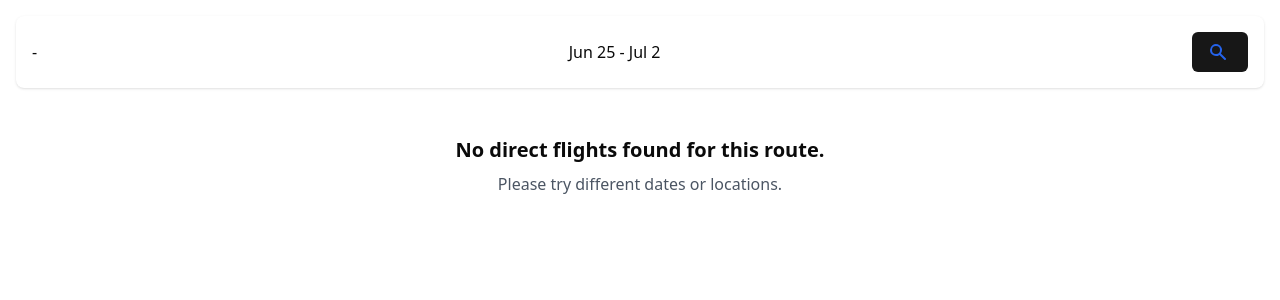
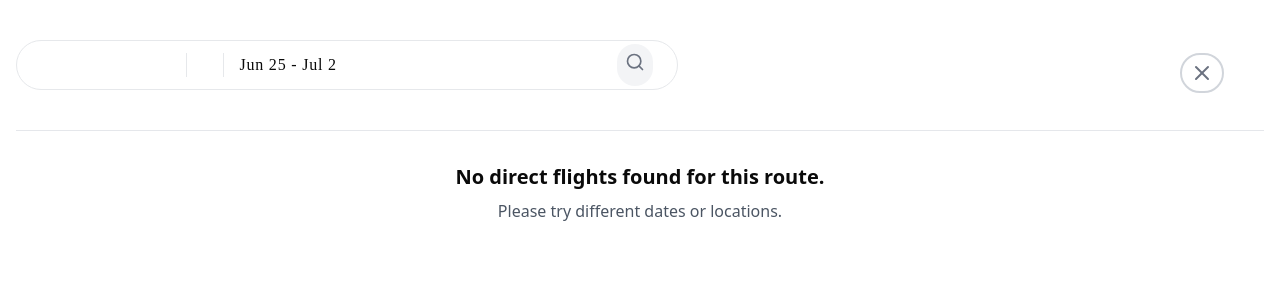
Before and after one commit to AdityaUmale/flight-search, a Next.js app: page /search-results in a window 1280 px wide. Shown: the top 300 px of the page. Built offline with nearby package versions, Linux system fonts and the light colour scheme.

Commit message:
checkpoint

```diff
--- a/app/search-results/page.tsx
+++ b/app/search-results/page.tsx
@@ -1,59 +1,108 @@
-'use client'
-import React from 'react';
-import { useSearchParams } from 'next/navigation';
-import flightConnections from '@/data/flightConnections.json';
-import Image from 'next/image';
-import { Button } from '@/components/ui/button';
+"use client";
+import React from "react";
+import { useSearchParams } from "next/navigation";
+import flightConnections from "@/data/flightConnections.json";
+import Image from "next/image";
+import { Input } from "@/components/ui/input";
+import { Button } from "@/components/ui/button";
+import { Search, X } from "lucide-react";
 
 const SearchResults: React.FC = () => {
   const searchParams = useSearchParams();
-  const from = searchParams.get('from');
-  const to = searchParams.get('to');
-  const date = searchParams.get('date') || 'Jun 25 - Jul 2';
+  const from = searchParams.get("from");
+  const to = searchParams.get("to");
+  const date = searchParams.get("date") || "Jun 25 - Jul 2";
 
-  // Filter flights based on 'from' and 'to' params
+  // You might want to create a mapping of airport codes to full names
+  const airportNames = {
+    CDG: "Paris Charles De Gau...",
+    DXB: "Dubai International...",
+    // Add more as needed
+  };
+
   const availableFlights = flightConnections.connections.filter(
     (flight) => flight.from === from && flight.to === to
   );
 
   return (
     <div className="container mx-auto p-4">
-      <div className="bg-white rounded-lg shadow p-4 mb-4">
-        <div className="flex justify-between items-center">
-          <div>
-            <span className="font-semibold">{from}</span> - <span className="font-semibold">{to}</span>
+      <div className="flex justify-between items-center pb-6 pt-6 border-b-[1px] border-gray-200">
+        <div className="flex items-center w-[662px] h-[50px] bg-white rounded-full border border-[#E6E8EB] px-6 py-3 mb-4">
+          <div className="flex-1 flex items-center gap-4">
+            <div className="flex items-center w-[200px] h-4 max-w-[200px]">
+              <span className="font-['Neue_Montreal'] text-base font-medium leading-4 tracking-[0.05em]">
+                {from}
+              </span>
+              <span className="font-['Neue_Montreal'] text-base font-normal leading-4 tracking-[0.05em] text-gray-400 ml-1 truncate">
+                {airportNames[from] || ""}
+              </span>
+            </div>
+            <div className="w-px h-6 bg-[#E6E8EB]" />
+            <div className="flex items-center">
+              <span className="font-['Neue_Montreal'] text-base font-medium leading-4 tracking-[0.05em]">
+                {to}
+              </span>
+              <span className="font-['Neue_Montreal'] text-base font-normal leading-4 tracking-[0.05em] text-gray-400 ml-1 truncate">
+                {airportNames[to] || ""}
+              </span>
+            </div>
+            <div className="w-px h-6 bg-[#E6E8EB]" />
+            <Input
+              className="border-none focus-visible:ring-0 focus-visible:ring-offset-0 p-0 h-auto font-['Neue_Montreal'] text-base font-normal leading-4 tracking-[0.05em]"
+              placeholder="Select dates"
+              defaultValue={date}
+            />
           </div>
-          <div>{date}</div>
-          <div>
-            <Button className="text-blue-600">
-              <svg xmlns="http://www.w3.org/2000/svg" className="h-5 w-5 inline-block mr-1" viewBox="0 0 20 20" fill="currentColor">
-                <path fillRule="evenodd" d="M8 4a4 4 0 100 8 4 4 0 000-8zM2 8a6 6 0 1110.89 3.476l4.817 4.817a1 1 0 01-1.414 1.414l-4.816-4.816A6 6 0 012 8z" clipRule="evenodd" />
-              </svg>
+          <div className="ml-4 bg-gray-100 rounded-full p-2">
+            <Button size="icon" variant="ghost" className="p-0 h-auto w-auto">
+              <Search className="h-5 w-5 text-gray-500" />
+              <span className="sr-only">Search flights</span>
             </Button>
           </div>
         </div>
+        <Button
+          title="Close"
+          onClick={() => {
+            /* Handle close action */
+          }}
+          className="p-2 rounded-full bg-white border-2 border-gray-300 hover:bg-gray-100 transition-colors mr-10"
+        >
+          <X size={24} className="text-gray-500" />
+        </Button>
       </div>
 
       {availableFlights.length > 0 ? (
         <>
-          <div className="text-sm text-gray-600 mb-4">
-            Showing {availableFlights.length} results
+          <div className="text-sm text-gray-600 mb-4 pt-4">
+            Showing {availableFlights.length} results (hardcoded some data as no live data)
           </div>
 
           {availableFlights.map((flight, index) => (
             <div key={index} className="bg-white rounded-lg shadow mb-4 p-4">
               <div className="flex items-center justify-between">
                 <div className="flex items-center">
-                  <Image src={`/${flight.airline.toLowerCase().replace(/\s+/g, '-')}-logo.png`} alt={flight.airline} width={24} height={24} className="mr-2" />
+                  <Image
+                    src={`/${flight.airline
+                      .toLowerCase()
+                      .replace(/\s+/g, "-")}-logo.png`}
+                    alt={flight.airline}
+                    width={24}
+                    height={24}
+                    className="mr-2"
+                  />
                   <div>
-                    <div>{flight.airline} • {flight.flightNumber}</div>
+                    <div>
+                      {flight.airline} • {flight.flightNumber}
+                    </div>
                     <div className="text-sm">
                       {flight.departureTime} - {flight.arrivalTime}
                     </div>
                   </div>
                 </div>
                 <div className="text-right">
-                  <div>{flight.from} - {flight.to}</div>
+                  <div>
+                    {flight.from} - {flight.to}
+                  </div>
                   <div className="text-sm">{flight.duration}</div>
                 </div>
                 <div className="text-right">
@@ -61,8 +110,12 @@ const SearchResults: React.FC = () => {
                 </div>
                 <div className="text-right">
                   <div className="text-xs text-gray-500">from</div>
-                  <div className="font-semibold">AED {parseFloat(flight.price).toFixed(2)}</div>
-                  <button className="bg-green-700 text-white px-4 py-1 rounded mt-1 text-sm">Select</button>
+                  <div className="font-semibold">
+                    AED {parseFloat(flight.price).toFixed(2)}
+                  </div>
+                  <button className="bg-[#003E39] text-white px-8 py-2 rounded mt-1 text-sm">
+                    Select
+                  </button>
                 </div>
               </div>
             </div>
@@ -70,9 +123,15 @@ const SearchResults: React.FC = () => {
         </>
       ) : (
         <div className="text-center py-8">
-          <p className="text-xl font-semibold">No direct flights found for this route.</p>
-          <p className="text-gray-600 mt-2">Please try different dates or locations.</p>
+          <p className="text-xl font-semibold">
+            No direct flights found for this route.
+          </p>
+          <p className="text-gray-600 mt-2">
+            Please try different dates or locations.
+          </p>
         </div>
+
+
       )}
     </div>
   );
```
